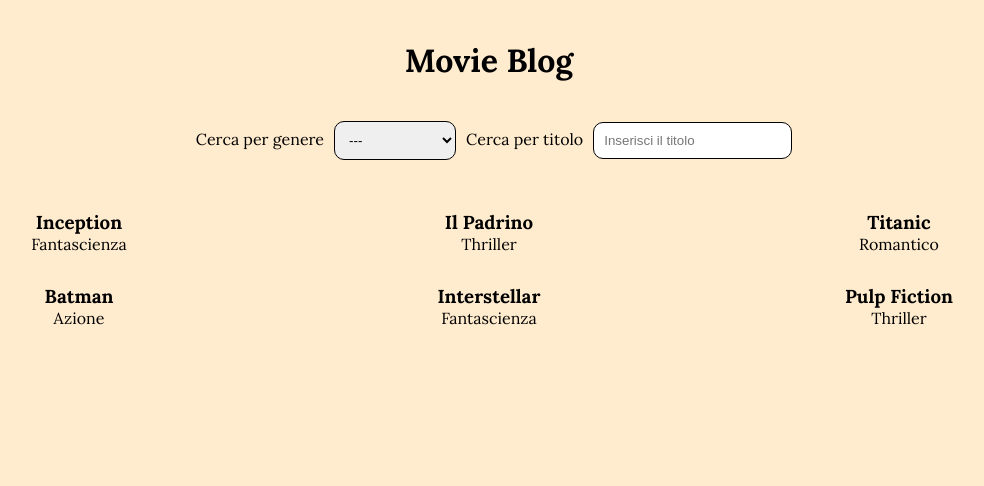
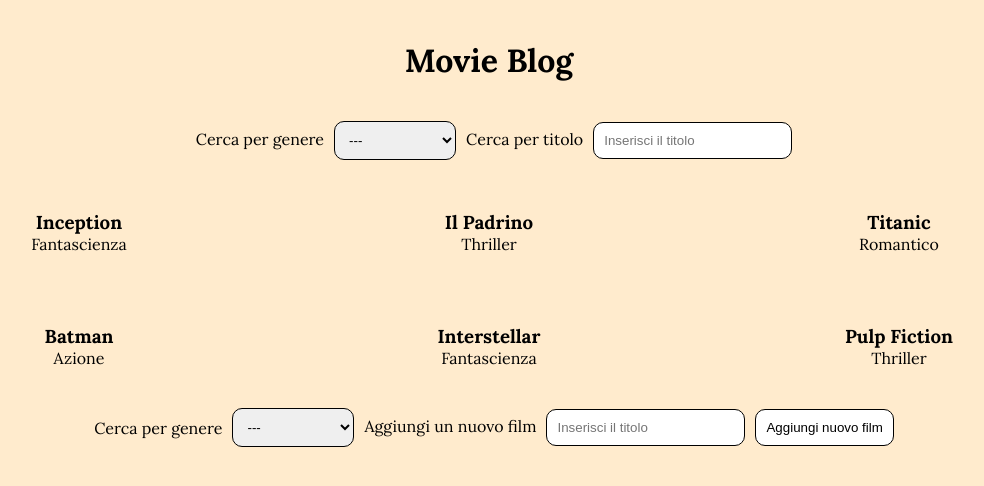
Before and after one commit to giorgiameffe/react-movie-filter, a React (Vite) app: page / in a window 1280 px wide. Shown: the top 486 px of the page, without its empty margins (151-1135 px from the left). Built offline with nearby package versions, Linux system fonts and the light colour scheme; a web font is replaced by a local one.

Commit message:
feat: complete bonus two

```diff
--- a/src/components/Main.jsx
+++ b/src/components/Main.jsx
@@ -13,6 +13,12 @@ export default function Main() {
 
     // useState iniziale per selezione titolo del film --> inizialmente è vuoto
     const [searchMovieTitle, setSearchMovieTitle] = useState('');
+
+    // useState inziale per l'aggiunta del titolo di un nuovo film --> inizialmente è vuoto
+    const [newTitle, setNewTitle] = useState('');
+
+    // useState inziale per l'aggiunta del genere di un nuovo film --> inizialmente è vuoto
+    const [newGenre, setNewGenre] = useState('');
 
     // useEffect per filtrare i film per genere e per titolo
     useEffect(() => {
@@ -38,6 +44,20 @@ export default function Main() {
 
     }, [searchGenre, searchMovieTitle])
 
+    // creazione nuovo film
+    const newFilm = {
+        title: newTitle,
+        genre: newGenre
+    }
+
+    // aggiungere nuovo film tramite spread operator
+    const addNewMovie = event => {
+        event.preventDefault();
+        setMoviesList([...moviesList, newFilm]);
+        setNewTitle('');
+        setNewGenre('');
+    }
+
     return (
         <main>
             <div className='container'>
@@ -52,9 +72,12 @@ export default function Main() {
                     </select>
 
                     <label>Cerca per titolo</label>
-                    <input type="text" value={searchMovieTitle} onChange={event => setSearchMovieTitle(event.target.value)} placeholder='Inserisci il titolo' />
+                    <input
+                        type="text"
+                        value={searchMovieTitle}
+                        onChange={event => setSearchMovieTitle(event.target.value)}
+                        placeholder='Inserisci il titolo' />
                 </div>
-
 
                 <div className='raw'>
                     {moviesList.map((movie, i) =>
@@ -63,6 +86,27 @@ export default function Main() {
                             <p>{movie.genre}</p>
                         </section>)}
                 </div>
+
+                <div className='input-container add-movie-section'>
+                    <label>Cerca per genere</label>
+                    <select value={newGenre} onChange={event => setNewGenre(event.target.value)}>
+                        <option value=''>---</option>
+                        <option>Fantascienza</option>
+                        <option>Thriller</option>
+                        <option>Romantico</option>
+                        <option>Azione</option>
+                    </select>
+
+                    <form onSubmit={addNewMovie}>
+                        <label>Aggiungi un nuovo film</label>
+                        <input
+                            type="text"
+                            value={newTitle}
+                            onChange={event => setNewTitle(event.target.value)}
+                            placeholder='Inserisci il titolo' />
+                        <button className="btn">Aggiungi nuovo film</button>
+                    </form>
+                </div>
             </div>
         </main>
     );
--- a/src/index.css
+++ b/src/index.css
@@ -30,7 +30,8 @@ h1 {
 }
 
 input,
-select {
+select,
+.btn {
     padding: 10px;
     border-radius: 10px;
     border: 1px solid #000000;
@@ -49,5 +50,22 @@ label {
 }
 
 .column {
-    width: calc((100% - 60px) / 3)
+    width: calc((100% - 60px) / 3);
+    margin-bottom: 40px;
 }
+
+.add-movie-section {
+    display: flex;
+    justify-content: center;
+    align-items: center;
+}
+
+.btn {
+    background-color: #ffffff;
+    margin-left: 10px;
+    text-align: center;
+}
+
+.btn:hover {
+    background-color: #e2ceaf;
+}
```
